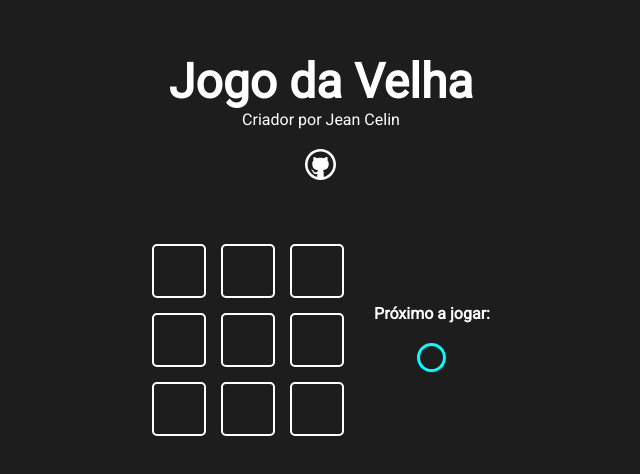
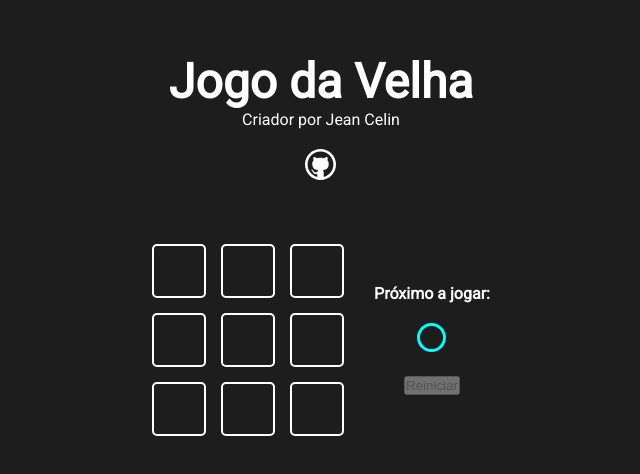
Before and after one commit to JeanCelin/react-jogo-da-velha, a Next.js app: page / in a window 1280 px wide. Shown: the part 176-650 px from the top of the page, without its empty margins (319-959 px from the left). Built offline with nearby package versions, Linux system fonts and the light colour scheme.

Commit message:
criado lógica para declarar o campeão e o reset

```diff
--- /dev/null
+++ b/src/components/button/Button.jsx
@@ -0,0 +1,17 @@
+import styles from './Button.module.css'
+
+
+function Button ({ children, onClick, disabled }) {
+  return (
+    <button
+    className={styles.button}
+    onClick={onClick}
+    disabled={disabled}
+    >
+      {children}
+
+    </button>
+  )
+
+}
+export default Button
--- /dev/null
+++ b/src/components/button/Button.module.css
@@ -0,0 +1,3 @@
+.button {
+
+}
--- a/src/components/game/Game.jsx
+++ b/src/components/game/Game.jsx
@@ -2,7 +2,7 @@
 
 import styles from './Game.module.css'
 import GameOption from '../gameOption/GameOption'
-import Icon from '../icon/Icon'
+import GameInfo from '../gameInfo/GameInfo'
 
 const winnerTable = [
   [0, 1, 2],
@@ -41,6 +41,11 @@
 
   }
 
+  const handleReset = () => {
+    setGameState(Array(9).fill(0))
+    setWinner(0)
+  }
+
   useEffect(() => {
     setCurrentPlayer(currentPlayer * -1)
     verifyGame()
@@ -60,15 +65,12 @@
         }
 
     </div>
-    <div className={styles.gameInfo}>
-      <h4>Próximo a jogar:</h4>
-      {
-        currentPlayer === 1 && <Icon iconName="icon-circle" />
-      }
-      {
-        currentPlayer === -1 && <Icon iconName="icon-x" />
-      }
-    </div>
+    <GameInfo
+      currentPlayer={currentPlayer}
+      winner={winner}
+      onReset={handleReset}
+    />
+
   </div>
 
   )
--- a/src/components/game/Game.module.css
+++ b/src/components/game/Game.module.css
@@ -9,10 +9,3 @@
   gap: 30px;
   align-items: center;
 }
-
-.gameInfo {
-  display: flex;
-  flex-direction: column;
-  align-items: center;
-  gap: 20px;
-}
--- /dev/null
+++ b/src/components/gameInfo/GameInfo.jsx
@@ -0,0 +1,49 @@
+import styles from './/GameInfo.module.css'
+import Icon from '../icon/Icon'
+import Button from '../button/Button'
+
+function GameInfo ({currentPlayer, winner, onReset}) {
+
+  const shouldEnableButton = () => {
+    if (winner !==0) return true
+  }
+  return (
+    <div className={styles.gameInfo}>
+      {
+        winner === 0 &&
+        <>
+          <h4>Próximo a jogar:</h4>
+          {
+             currentPlayer === 1 && <Icon iconName="icon-circle" />
+          }
+          {
+            currentPlayer === -1 && <Icon iconName="icon-x" />
+          }
+         </>
+
+      }
+      {
+        winner !== 0 &&
+        <>
+        <h4>Fim de jogo! Vencedor:</h4>
+          {
+            winner === 1 && <Icon iconName="icon-circle" />
+          }
+          {
+            winner === -1 && <Icon iconName="icon-x" />
+          }
+
+        </>
+
+      }
+      <Button
+        onClick={onReset}
+        disabled={!shouldEnableButton()}
+      >
+        Reiniciar
+      </Button>
+    </div>
+  )
+}
+
+export default GameInfo
--- /dev/null
+++ b/src/components/gameInfo/GameInfo.module.css
@@ -0,0 +1,6 @@
+.gameInfo {
+  display: flex;
+  flex-direction: column;
+  align-items: center;
+  gap: 20px;
+}
```
